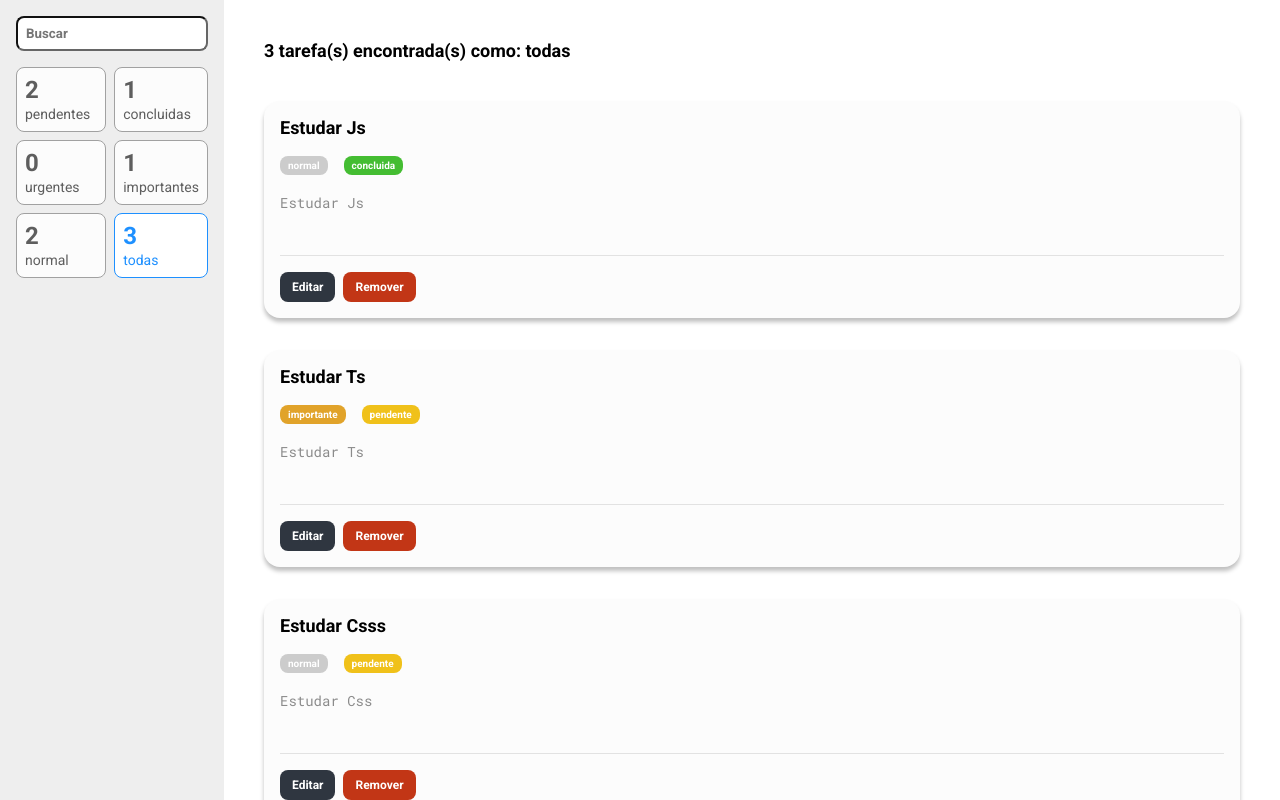
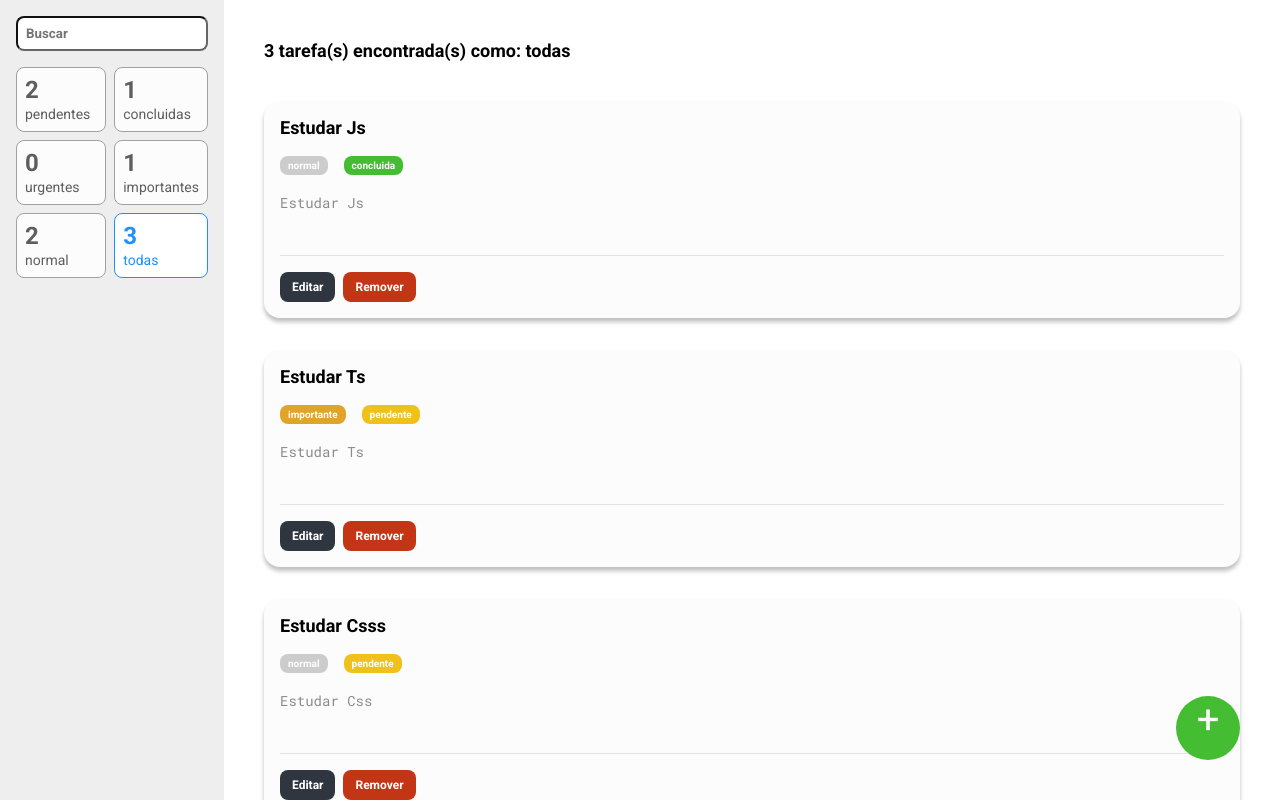
Before and after one commit to JoaoColaresM/Projeto05_pt2_M32, a React (Create React App) app: page / in a window 1280 px wide. Built offline with nearby package versions, Linux system fonts and the light colour scheme.

Commit message:
projeto_05_pt02_aula07

```diff
--- a/src/App.tsx
+++ b/src/App.tsx
@@ -5,6 +5,7 @@
 
 import store from './store'
 import Home from "./pages/Home";
+import Cadastro from "./pages/Cadastro";
 
 const rotas = createBrowserRouter([
   {
@@ -13,7 +14,7 @@
   },
   {
     path: '/novo',
-    element: <h1>Nova Tarefa</h1>
+    element: <Cadastro/>
   }
 ])
 
--- /dev/null
+++ b/src/componentes/BotaoAdicionar/index.tsx
@@ -0,0 +1,5 @@
+import { Circulo } from "./styles"
+
+const BotaoAdicionar = () => <Circulo to="/novo">+</Circulo>
+
+export default BotaoAdicionar
--- /dev/null
+++ b/src/componentes/BotaoAdicionar/styles.ts
@@ -0,0 +1,18 @@
+import { Link } from "react-router-dom";
+import styled from "styled-components";
+
+export const Circulo = styled(Link)`
+  display: flex;
+  justify-content: center;
+  align- items:center;
+  font-size: 40px;
+  text-decoration: none;
+  height: 64px;
+  width: 64px;
+  background-color: #44bd32;
+  color: #fff;
+  position: fixed;
+  bottom: 40px;
+  right: 40px;
+  border-radius: 50%;
+`
--- /dev/null
+++ b/src/pages/Cadastro/index.tsx
@@ -0,0 +1,3 @@
+const Cadastro = () => <div>nova tarefa</div>
+
+export default Cadastro
--- a/src/pages/Home/index.tsx
+++ b/src/pages/Home/index.tsx
@@ -1,3 +1,4 @@
+import BotaoAdicionar from "../../componentes/BotaoAdicionar";
 import BarraLateral from "../../containers/BarraLateral";
 import ListaDeTarefas from "../../containers/ListaDeTarefas";
 
@@ -5,6 +6,7 @@
   <>
     <BarraLateral/>
     <ListaDeTarefas/>
+    <BotaoAdicionar/>
   </>
 )
 
```
